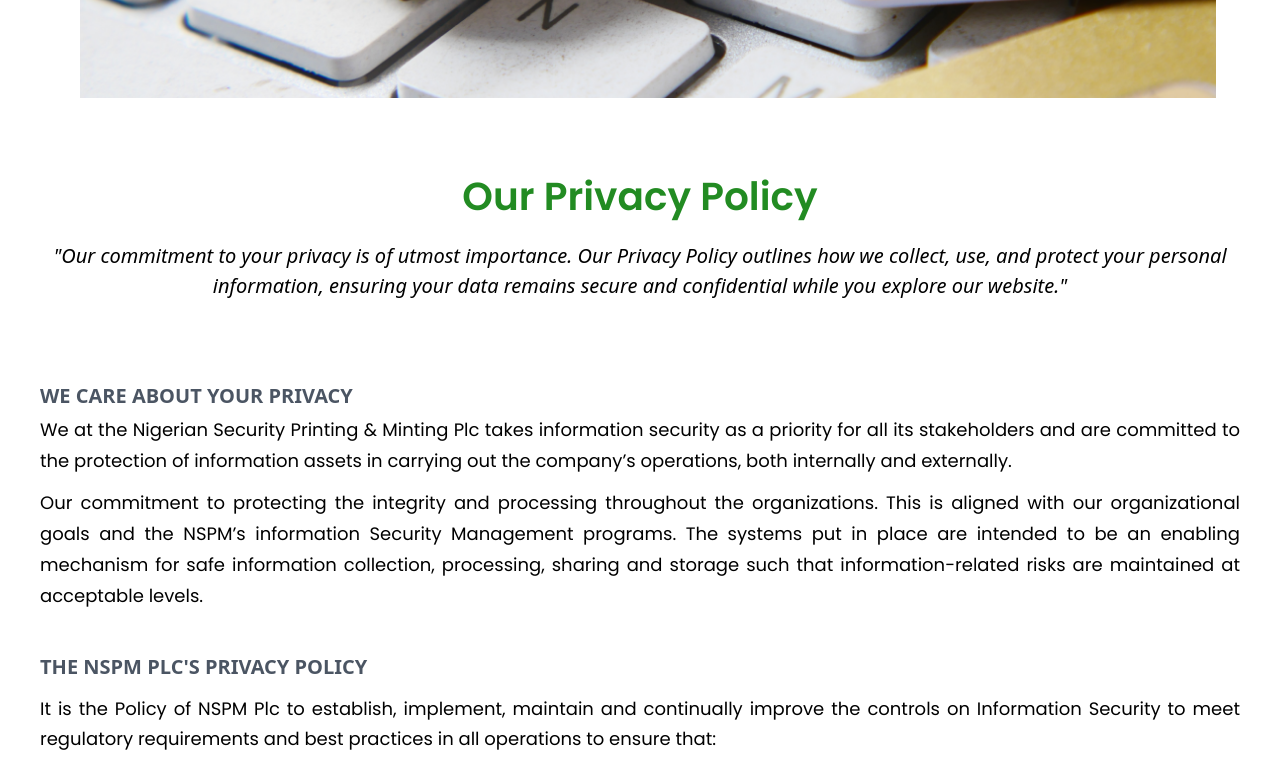
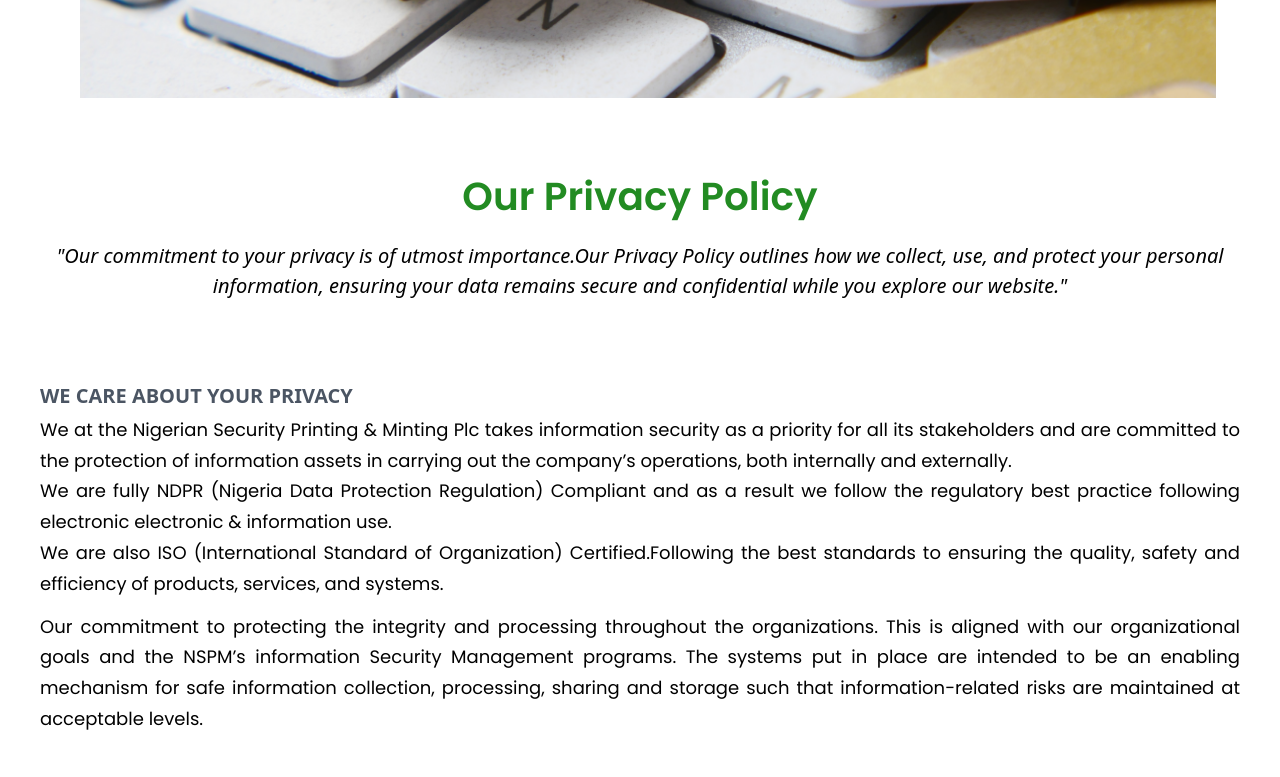
Before and after one commit to Drchey/ReactMintWebsite, a React (Create React App) app: page /privacy in a window 1280 px wide. Shown: the part 412-1189 px from the top of the page. Built offline with nearby package versions, Linux system fonts and the light colour scheme.

Commit message:
ISO & NDPR info

```diff
--- a/src/screens/Privacy.js
+++ b/src/screens/Privacy.js
@@ -57,7 +57,7 @@
           <div
             className={` md:text-[20px] text-[16px]  md:text-center text-justify  px-2 my-2 font-light italic`}
           >
-            "Our commitment to your privacy is of utmost importance. Our Privacy
+            "Our commitment to your privacy is of utmost importance.Our Privacy
             Policy outlines how we collect, use, and protect your personal
             information, ensuring your data remains secure and confidential
             while you explore our website."
@@ -76,6 +76,19 @@
             the protection of information assets in carrying out the company’s
             operations, both internally and externally.
           </p>
+
+          <p className={`${styles.paragraph} text-justify`}>
+            We are fully NDPR (Nigeria Data Protection Regulation) Compliant and
+            as a result we follow the regulatory best practice following
+            electronic electronic & information use.
+          </p>
+
+          <p className={`${styles.paragraph} text-justify`}>
+            We are also ISO (International Standard of Organization)
+            Certified.Following the best standards to ensuring the quality,
+            safety and efficiency of products, services, and systems.
+          </p>
+
           <p className={`${styles.paragraph} text-justify mt-3`}>
             Our commitment to protecting the integrity and processing throughout
             the organizations. This is aligned with our organizational goals and
```
